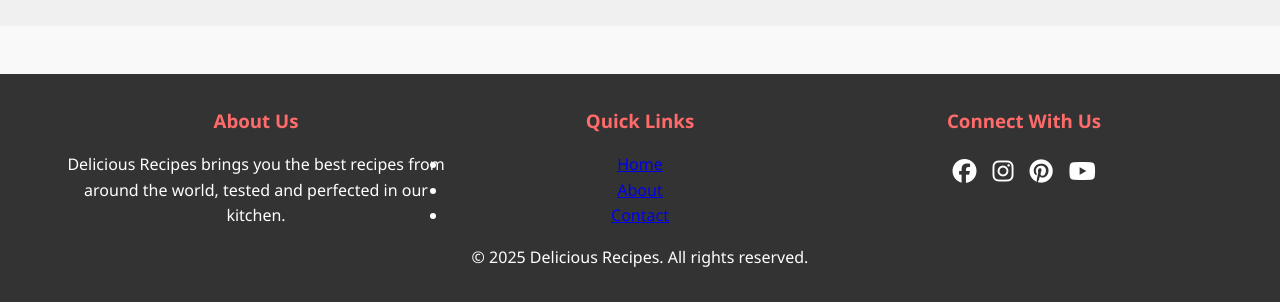
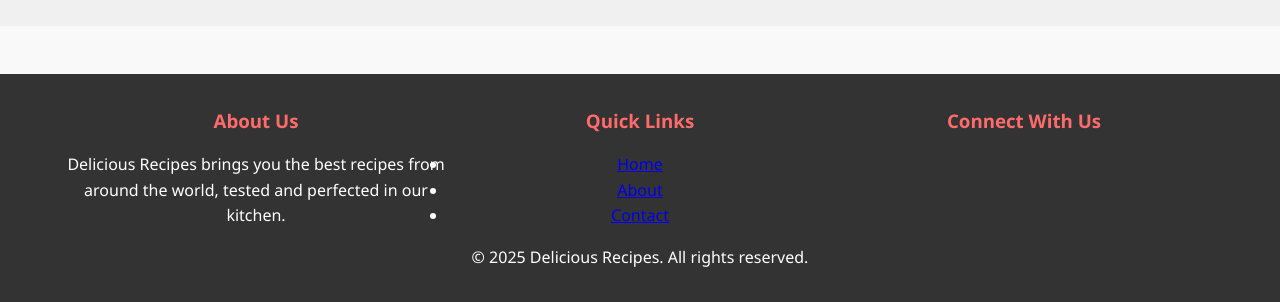
Before and after one commit to ManpreetKaur96/updated-recipe-website, a plain HTML site: page index.html in a window 1280 px wide. Shown: the part 2570-2872 px from the top of the page. Drawn offline with Linux system fonts and the light colour scheme.

Commit message:
Remove social links from footer
Removed social links from the footer section.

```diff
--- a/index.html
+++ b/index.html
@@ -179,12 +179,7 @@
 </div>
 <div class=footer-section>
 <h3>Connect With Us</h3>
-<ul class=social-links>
-<li><a href=#><i class="fab fa-facebook"></i></a></li>
-<li><a href=#><i class="fab fa-instagram"></i></a></li>
-<li><a href=#><i class="fab fa-pinterest"></i></a></li>
-<li><a href=#><i class="fab fa-youtube"></i></a></li>
-</ul>
+
 </div>
 </div>
 <div class=copyright>
```
